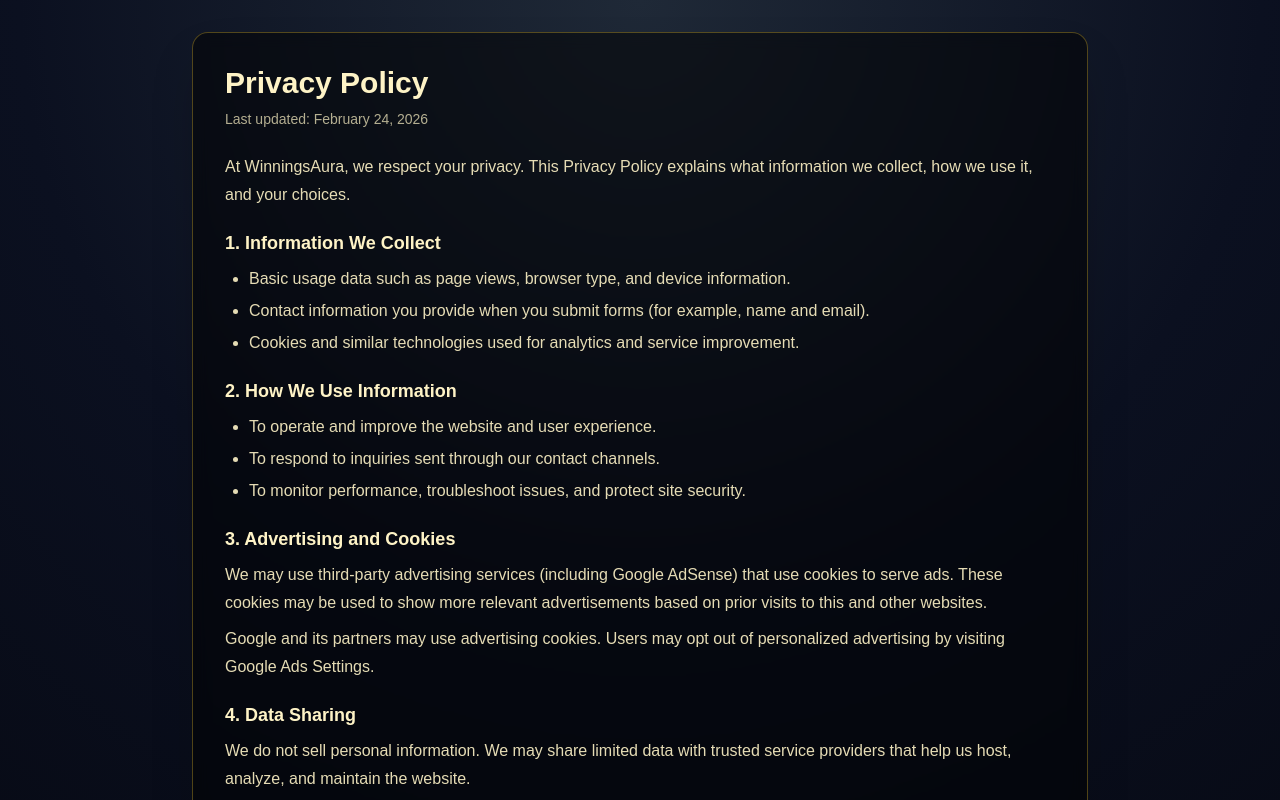
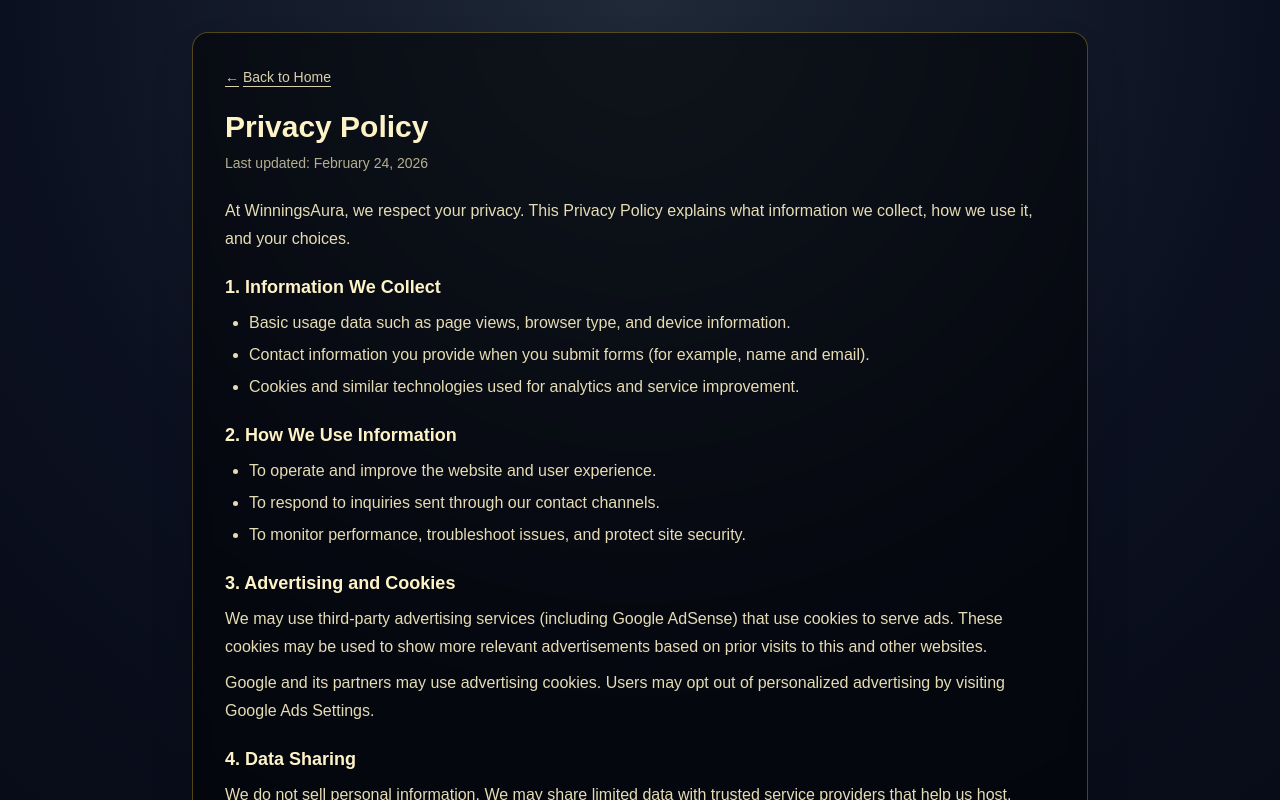
Before and after one commit to WinningsAura/WinningsAura, a Next.js app in the folder winnings-web/: page /privacy-policy in a window 1280 px wide. Shown: the top 800 px of the page. Built offline with nearby package versions, Linux system fonts and the light colour scheme.

Commit message:
Add back-to-home navigation on privacy policy page

```diff
--- a/winnings-web/src/app/privacy-policy/page.tsx
+++ b/winnings-web/src/app/privacy-policy/page.tsx
@@ -4,6 +4,13 @@ export default function PrivacyPolicyPage() {
   return (
     <div className="min-h-screen bg-[radial-gradient(circle_at_top,_#1f2937_0%,_#0b1020_45%,_#05070f_100%)] px-4 py-8 text-[#F5E6B3] sm:px-6 lg:px-8">
       <main className="mx-auto w-full max-w-4xl rounded-2xl border border-amber-300/30 bg-black/50 p-6 shadow-2xl backdrop-blur-sm sm:p-8">
+        <div className="mb-5">
+          <Link href="/" className="inline-flex items-center gap-1 text-sm text-amber-100/85 underline underline-offset-4 hover:text-amber-100">
+            <span aria-hidden="true">←</span>
+            <span>Back to Home</span>
+          </Link>
+        </div>
+
         <h1 className="text-3xl font-bold text-amber-100">Privacy Policy</h1>
         <p className="mt-2 text-sm text-amber-100/70">Last updated: February 24, 2026</p>
 
```
